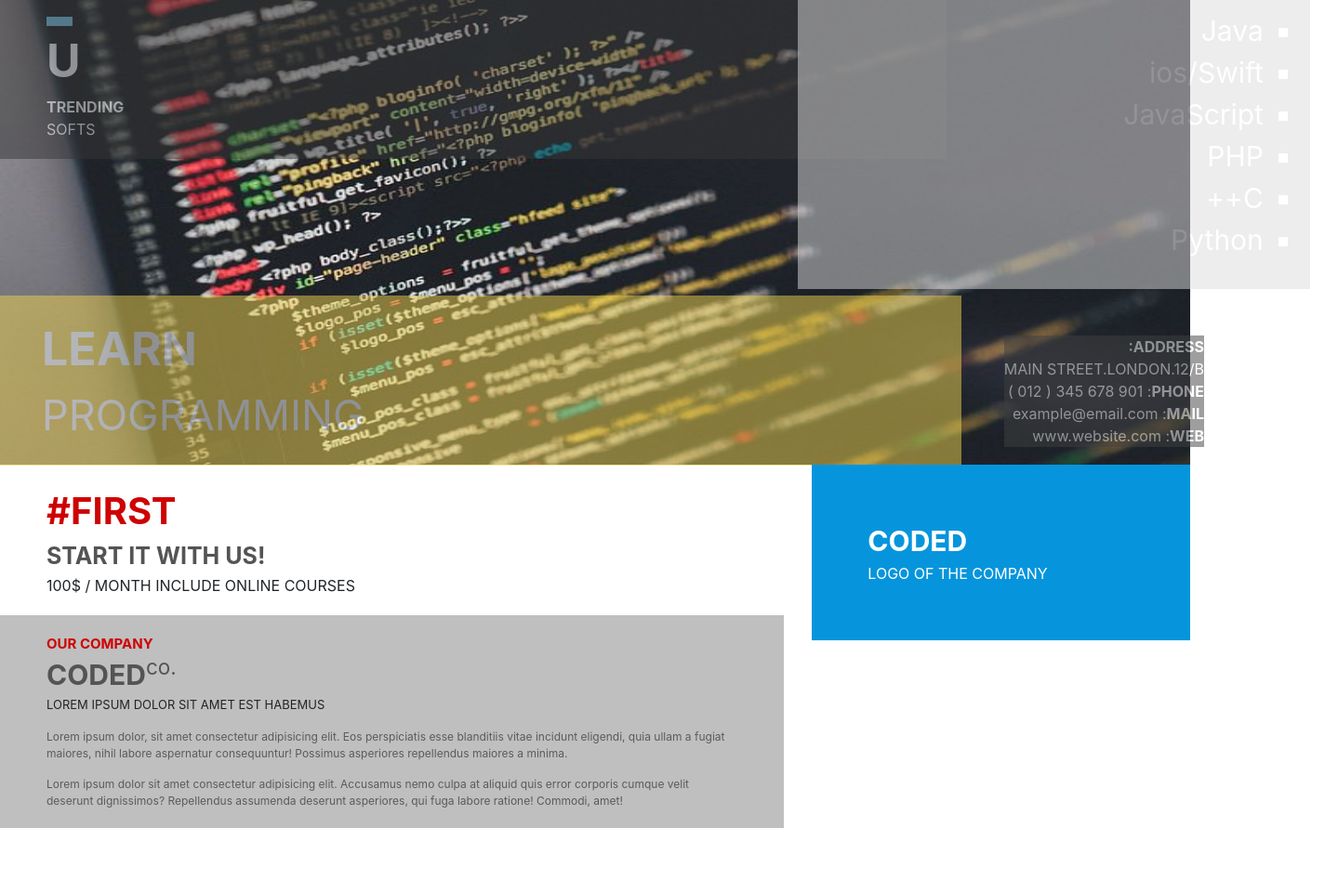
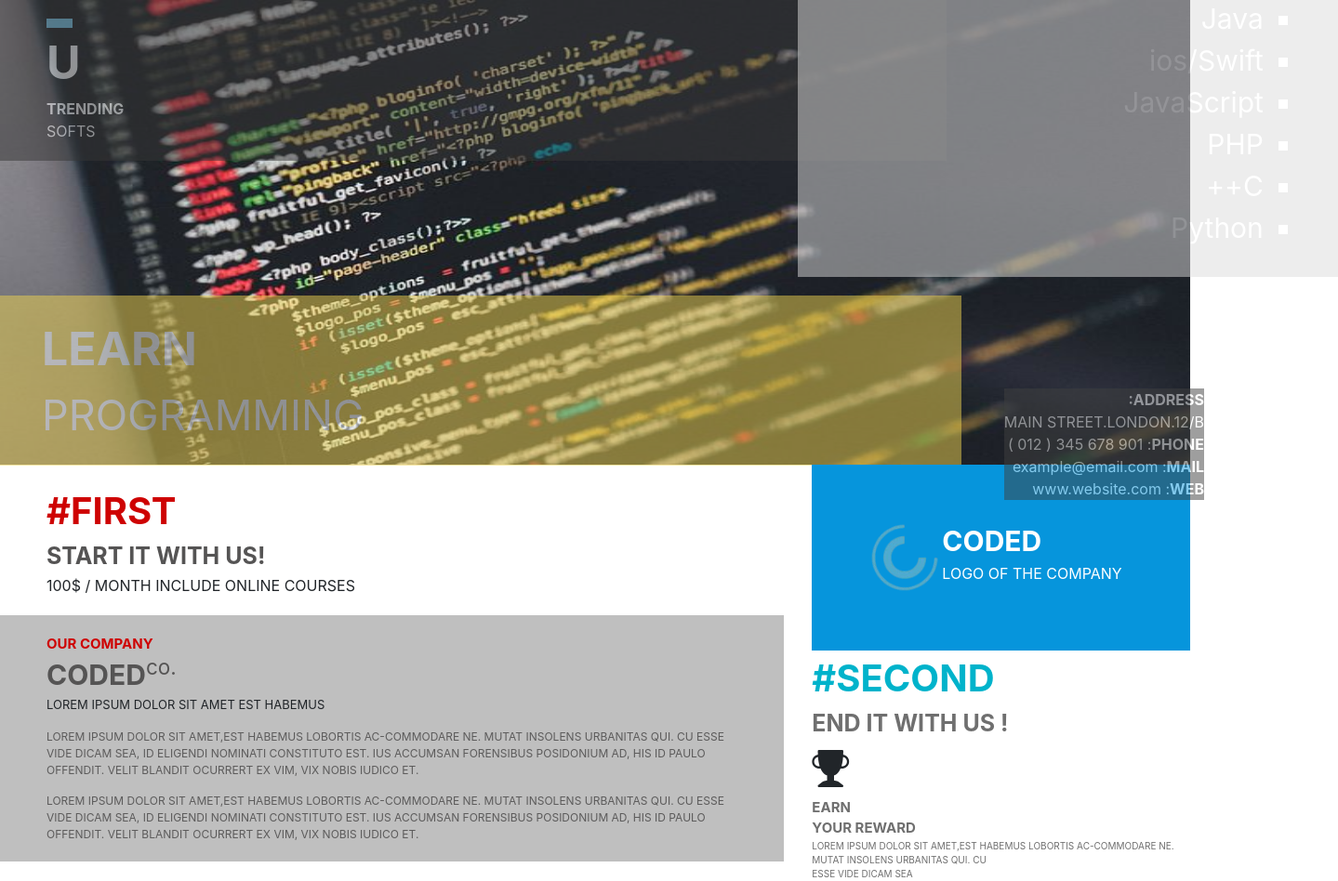
Before and after one commit to janvi0501/Layout--3, a plain HTML site: page index.html in a window 1280 px wide. Shown: the whole page at 93% size, 1439 px wide, since content can reach past the window. Before the commit the page ends 891 px from the top, so only its background shows below. Drawn offline with nearby package versions, Linux system fonts and the light colour scheme.

Commit message:
third commit

```diff
--- a/css/style.css
+++ b/css/style.css
@@ -44,7 +44,7 @@ input, button {
     color: rgb(255, 255, 255);
     background-color: rgb(54, 54, 54);
     position: absolute;
-    bottom: 720px;
+    bottom: 775px;
     opacity: 0.5;
     padding: 20px 50px;
     padding-right: 885px;
@@ -66,7 +66,7 @@ input, button {
     font-size: 50px;
     padding: 20px 60px;
     position: absolute;
-    bottom: 390px;
+    bottom: 447px;
     left: 0px;
     padding-right: 642px;
     opacity: 0.5;
@@ -88,11 +88,12 @@ input, button {
     background-color: gainsboro;
     /* padding-left: 25px; */
     position: absolute;
-    bottom:580px;
+    bottom:650px;
     left: 0px;
     opacity: 0.5;
     text-align: right;
     direction: rtl;
+    padding-right: 30px;
 }
 
 .data1{
@@ -134,12 +135,14 @@ input, button {
     padding: 15px 0px;
     text-align: left;
     color: rgb(92, 91, 91);
+    text-transform: uppercase;
 }
 
 .name5{
     font-size: 12px;
     text-align: left;
     color: rgb(92, 91, 91);
+    text-transform: uppercase;
 }
 .heading4{
     background-color: rgb(191, 191, 191);
@@ -155,7 +158,45 @@ input, button {
     color: white;
     text-align: left;
     padding: 60px 60px;
+    display: flex;
 }
- .coded1{
+
+.img2{
+    width: 80px;
+    height: 80px;
+}
+
+.coded1{
     font-size: 30px;
- }
+}
+
+.second{
+    font-size: 40px;
+    color: rgb(0, 179, 203);
+}
+
+.end{
+    font-size: 25px;
+    color: rgb(111, 111, 111);
+}
+
+.trophy{
+    font-size: 40px;
+}
+
+.end1{
+    font-size: 15px;
+    color: rgb(111, 111, 111);
+}
+
+.name10{
+    font-size: 10px;
+    color: rgb(111, 111, 111);
+    text-transform: uppercase;
+}
+
+.name11{
+    font-size: 10px;
+    color: rgb(111, 111, 111);
+
+}
--- a/index.html
+++ b/index.html
@@ -6,6 +6,7 @@
     <meta name="viewport" content="width=device-width, initial-scale=1.0">
     <title>Document</title>
     <link rel="stylesheet" href="css/bootstrap.min.css">
+    <link rel="stylesheet" href="https://cdn.jsdelivr.net/npm/bootstrap-icons@1.10.0/font/bootstrap-icons.css">
     <link rel="stylesheet" href="css/style.css">
 </head>
 <body>
@@ -38,8 +39,8 @@
                         <p class="our_cmp"><b>OUR COMPANY</b></p>
                         <p class="coded"><b>CODED</b><sup>co.</sup></p>
                         <p class="name3">LOREM IPSUM DOLOR SIT AMET EST HABEMUS</p>
-                        <P class="name4">Lorem ipsum dolor, sit amet consectetur adipisicing elit. Eos perspiciatis esse blanditiis vitae incidunt eligendi, quia ullam a fugiat maiores, nihil labore aspernatur consequuntur! Possimus asperiores repellendus maiores a minima.</P>
-                        <P class="name5">Lorem ipsum dolor sit amet consectetur adipisicing elit. Accusamus nemo culpa at aliquid quis error corporis cumque velit deserunt dignissimos? Repellendus assumenda deserunt asperiores, qui fuga labore ratione! Commodi, amet!</P>
+                        <P class="name4">lorem ipsum dolor sit amet,est habemus lobortis ac-commodare ne. mutat insolens urbanitas qui. cu esse vide dicam sea, id eligendi nominati constituto est. ius accumsan forensibus posidonium ad, his id paulo offendit. velit blandit ocurrert ex vim, vix nobis iudico et.</P>
+                        <P class="name5">lorem ipsum dolor sit amet,est habemus lobortis ac-commodare ne. mutat insolens urbanitas qui. cu esse vide dicam sea, id eligendi nominati constituto est. ius accumsan forensibus posidonium ad, his id paulo offendit. velit blandit ocurrert ex vim, vix nobis iudico et.</P>
                    </div>
                 </div>
 
@@ -63,9 +64,25 @@
                     </div>
 
                     <div class="data2">
-                        <p class="coded1"><b>CODED</b></p>
-                        <p>LOGO OF THE COMPANY</p>
+                        <div>
+                            <img src="./img/img2.png" alt="img2" class="image-responsive img2">
+                        </div>
+                        <div>
+                            <p class="coded1"><b>CODED</b></p>
+                            <p>LOGO OF THE COMPANY</p>
+                        </div>
                     </div>
+
+                    <div class="data3">
+                        <p class="second"><b>#SECOND</b></p>
+                        <p class="end"><b>END IT WITH US !</b></p>
+                        <i class="bi bi-trophy-fill trophy"></i>
+                        <p class="end1"><b>EARN</b></p>
+                        <P class="end1"><b>YOUR REWARD</b></P>
+                        <p class="name10">lorem ipsum dolor sit amet,est habemus lobortis ac-commodare ne. mutat insolens urbanitas qui. cu</p>
+                        <p class="name11">ESSE VIDE DICAM SEA</p>
+                    </div>
+
                 </div>
             </div>
         </div>
```
Also changed, not shown: img/img2.png (added).
